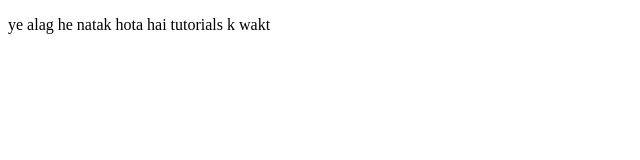
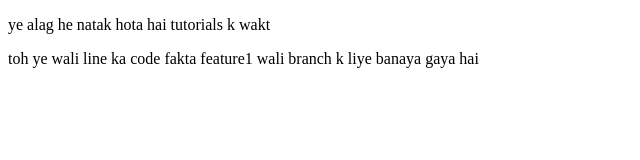
Before and after one commit to sachinchaturvedi18/LocalRepo, a plain HTML site: page index.html in a window 1280 px wide. Shown: the whole page, without its empty margins (0-640 px from the left). Drawn offline with Linux system fonts and the light colour scheme.

Commit message:
kuch nhi bhai, apna kaam kar

```diff
--- a/index.html
+++ b/index.html
@@ -7,5 +7,6 @@
 </head>
 <body>
     <p>ye alag he natak hota hai tutorials k wakt</p>
+    <p>toh ye wali line ka code fakta feature1 wali branch k liye banaya gaya hai </p>
 </body>
 </html>
```
